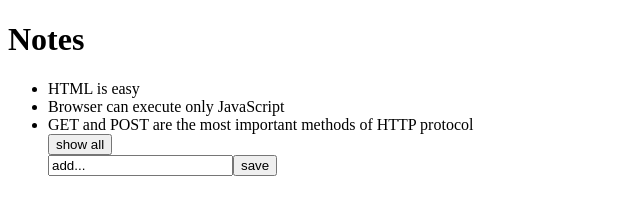
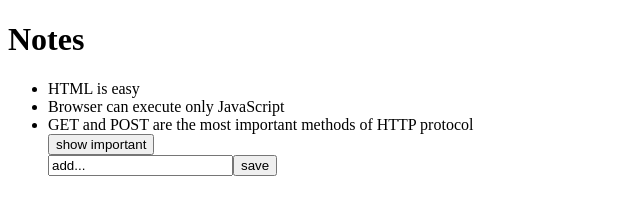
Before and after one commit to L-U-C-I-F-E-R/Course-from-fullstackopen.com, a React (Create React App) app in the folder course/: page / in a window 1280 px wide. Shown: the top 224 px of the page, without its empty margins (0-640 px from the left). Built offline with nearby package versions, Linux system fonts and the light colour scheme; data requests are answered from the project's data file.

Commit message:
axios, db json

```diff
--- /dev/null
+++ b/course/db.json
@@ -0,0 +1,22 @@
+{
+  "notes": [
+    {
+      "id": 1,
+      "content": "HTML is easy",
+      "date": "2022-1-17T17:30:31.098Z",
+      "important": true
+    },
+    {
+      "id": 2,
+      "content": "Browser can execute only JavaScript",
+      "date": "2022-1-17T18:39:34.091Z",
+      "important": false
+    },
+    {
+      "id": 3,
+      "content": "GET and POST are the most important methods of HTTP protocol",
+      "date": "2022-1-17T19:20:14.298Z",
+      "important": true
+    }
+  ]
+}
--- a/course/src/App.js
+++ b/course/src/App.js
@@ -1,10 +1,25 @@
-import { useState } from "react";
+import { useState, useEffect } from "react";
 import Note from "./components/Note";
+import axios from "axios";
 
-const App = (props) => {
-  const [notes, setNotes] = useState(props.notes);
+const App = () => {
+  const [notes, setNotes] = useState([]);
   const [newNote, setNewNote] = useState('add...')
   const [showAll, setShowAll] = useState(true)
+
+  const hook = () => {
+    console.log('effect')
+    axios
+      .get('http://localhost:3001/notes')
+      .then(response => {
+        console.log('promise fulfilled')
+        setNotes(response.data)
+      })
+
+}
+  console.log('render', notes.length, 'notes')
+
+  useEffect(hook, [])
 
   const AddNote = (event) => {
     event.preventDefault()
@@ -36,7 +51,7 @@
           <Note key={note.id} note={note} />
         )}
         <button onClick={() => setShowAll(!showAll)}>
-          show {showAll ? 'all' : "important"}
+          show {showAll ? "important" : 'all'}
         </button>
         <form onSubmit={AddNote}>
           <input
--- a/course/src/index.js
+++ b/course/src/index.js
@@ -1,34 +1,41 @@
 import React from 'react';
 import ReactDOM from 'react-dom/client';
-
+import axios from 'axios';
 import App from './App';
 
+// axios.get('http://localhost:3001/notes').then(response => {
+//   const notes = response.data
+//   ReactDOM.createRoot(document.getElementById('root')).render(
+//     <App notes={notes} />
+//   )
+// })
+ReactDOM.createRoot(document.getElementById('root')).render(<App />)
 
-// ReactDOM.createRoot(document.getElementById('root')).render(<App notes={notes}/>);;
+// ReactDOM.createRoot(document.getElementById('root')).render(<App />);;
 
-const notes = [
-  {
-    id: 1,
-    content: 'HTML is easy',
-    date: '2019-05-30T17:30:31.098Z',
-    important: true
-  },
-  {
-    id: 2,
-    content: 'Browser can execute only JavaScript',
-    date: '2019-05-30T18:39:34.091Z',
-    important: false
-  },
-  {
-    id: 3,
-    content: 'GET and POST are the most important methods of HTTP protocol',
-    date: '2019-05-30T19:20:14.298Z',
-    important: true
-  }
-]
+// const notes = [
+//   {
+//     id: 1,
+//     content: 'HTML is easy',
+//     date: '2019-05-30T17:30:31.098Z',
+//     important: true
+//   },
+//   {
+//     id: 2,
+//     content: 'Browser can execute only JavaScript',
+//     date: '2019-05-30T18:39:34.091Z',
+//     important: false
+//   },
+//   {
+//     id: 3,
+//     content: 'GET and POST are the most important methods of HTTP protocol',
+//     date: '2019-05-30T19:20:14.298Z',
+//     important: true
+//   }
+// ]
 
-ReactDOM.createRoot(document.getElementById('root')).render(
-<App notes = {notes}/>)
+// ReactDOM.createRoot(document.getElementById('root')).render(
+// <App notes = {notes}/>)
 
 
 // If you want to start measuring performance in your app, pass a function
```
Also changed, not shown: course/package.json (+6 -1 lines), 2 other files (tests, documents, lock files or other folders).
